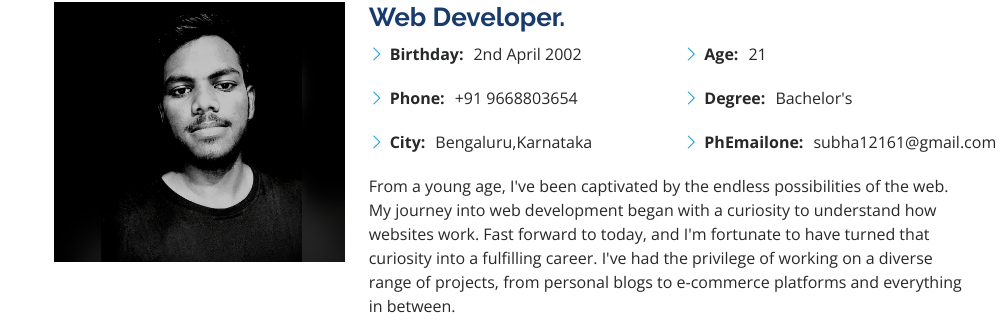
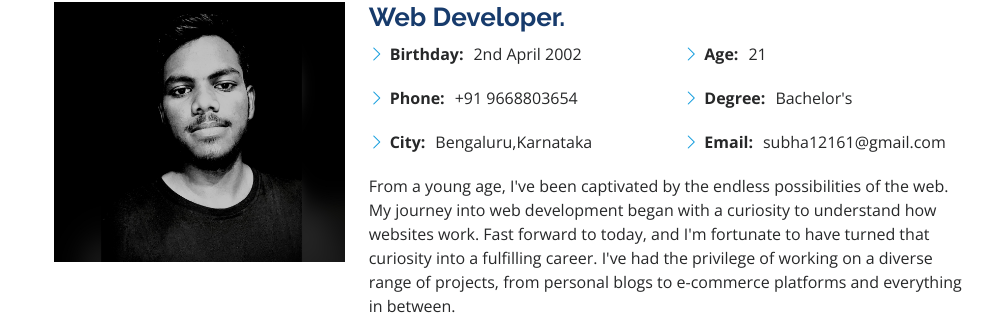
Before and after one commit to SUBHA12161/portfolio, a Node server app: page / in a window 1280 px wide. Shown: the part 1018-1343 px from the top of the page, without its empty margins (276-1280 px from the left). Run offline with Node 20, Linux system fonts and the light colour scheme; some libraries are stand-ins or nearby versions.

Commit message:
Update home.ejs

```diff
--- a/views/pages/home.ejs
+++ b/views/pages/home.ejs
@@ -102,7 +102,7 @@
 										<strong>Degree:</strong>
 										<span>Bachelor's</span>
 									</li>
-									<li><i class="bi bi-chevron-right"></i> <strong>PhEmailone:</strong>
+									<li><i class="bi bi-chevron-right"></i> <strong>Email:</strong>
 										<span>subha12161@gmail.com</span>
 									</li>
 								</ul>
```
